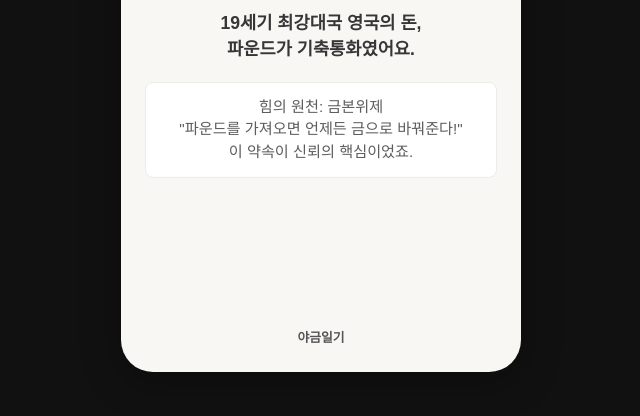
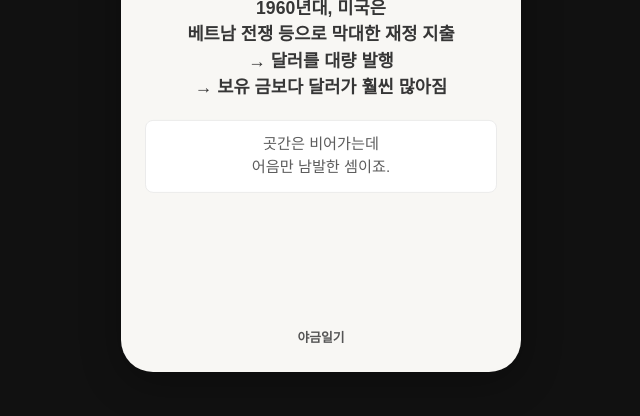
Before and after one commit to randy81ttz/Randy, a plain HTML site: page index.html in a window 1280 px wide. Shown: the part 384-800 px from the top of the page, without its empty margins (319-959 px from the left). Drawn offline with nearby package versions, Linux system fonts and the light colour scheme; a web font is replaced by a local one.

Commit message:
Update title and content for section 3

```diff
--- a/index.html
+++ b/index.html
@@ -3,7 +3,7 @@
 <head>
     <meta charset="UTF-8">
     <meta name="viewport" content="width=device-width, initial-scale=1.0">
-    <title>[2부] 달러, 왕좌에 오르다 (최종결정본)</title>
+    <title>[3부] 달러의 배신, 그리고 부활 (최종완성본)</title>
     <script src="https://cdn.tailwindcss.com"></script>
     <link href="https://fonts.googleapis.com/css2?family=Pretendard:wght@400;700;900&display=swap" rel="stylesheet">
     <style>
@@ -46,78 +46,78 @@
             type: 'title',
             duration: 4500,
             content: {
-                title: `[2부]<br>돈의 왕좌 게임<br><span class="highlight">달러는 어떻게<br>왕이 되었나?</span>`,
-                subtitle: "기축통화의 역사"
+                title: `[3부]<br>달러의 배신,<br><span class="highlight">그리고 부활</span>`,
+                subtitle: "시리즈의 하이라이트"
             }
         },
         {
             type: 'definition',
-            duration: 7000,
+            duration: 7500,
             content: {
-                icon: '🇬🇧👑',
-                title: '과거의 왕: 파운드',
-                description: '19세기 최강대국 영국의 돈,<br><strong>파운드</strong>가 기축통화였어요.',
-                analogy: '힘의 원천: 금본위제<br>"파운드를 가져오면 언제든 금으로 바꿔준다!"<br>이 약속이 신뢰의 핵심이었죠.'
+                icon: '📉',
+                title: '흔들리는 약속',
+                description: '1960년대, 미국은<br>베트남 전쟁 등으로 막대한 재정 지출<br><strong>→ 달러를 대량 발행<br>→ 보유 금보다 달러가 훨씬 많아짐</strong>',
+                analogy: '곳간은 비어가는데<br>어음만 남발한 셈이죠.'
             }
         },
         {
             type: 'definition',
             duration: 8000,
             content: {
-                icon: '⚔️',
-                title: '전쟁과 부의 이동',
-                description: '두 번의 세계대전을 거치며<br><strong>영국:</strong> 전쟁 비용으로 금 보유량 급감<br><strong>미국:</strong> 전쟁 물자를 팔아 막대한 금 축적',
-                analogy: '세계의 부가 영국에서 미국으로<br>이동하는 결정적 계기가 됩니다.'
+                icon: '🇫🇷🏦',
+                title: '"내 금 내놔!"',
+                description: '불안해진 다른 나라들(특히 프랑스)이<br><strong>달러를 금으로 바꿔달라 요구!</strong><br>미국 금 보유고가 급감하며<br><strong>위기 상황에 직면했어요.</strong>',
+                analogy: '\'달러 = 금\' 믿음이<br>깨지려던 순간!'
             }
         },
         {
             type: 'definition',
-            duration: 7000,
+            duration: 8500,
             content: {
-                icon: '🇺🇸✨',
-                title: '새로운 강자의 등장',
-                description: '전쟁이 끝날 무렵,<br><strong>전 세계 금의 2/3 이상이<br>미국으로!</strong>',
-                analogy: '미국은 누구도 넘볼 수 없는<br>경제 대국이 되었어요.'
+                icon: '💥',
+                title: '닉슨 쇼크 (1971)',
+                description: '결국 닉슨 대통령이 선언합니다.<br><strong>"더 이상 달러를 금으로 바꿔주지 않겠다!"</strong><br>금과의 약속을 일방적으로 파기한<br>이 사건이 \'닉슨 쇼크\'입니다.',
+                analogy: '브레튼 우즈 체제 붕괴.<br>금 없는 달러, 신뢰를 잃을 위기!'
             }
         },
         {
             type: 'definition',
-            duration: 8000,
+            duration: 8500,
             content: {
-                icon: '📜',
-                title: '브레튼 우즈 체제 (1944)',
-                description: '44개국 대표가 모여<br>전후 세계 경제 질서를 논의했어요.<br>미국이 제안합니다:<br><strong>"달러를 금과 연결하겠다!"</strong>',
-                analogy: '핵심 약속: "$35 = 금 1온스"<br>각국은 달러를 금처럼 믿게 되었죠.'
+                icon: '⛽️🤝',
+                title: '새로운 보증수표, 석유',
+                description: '금을 잃은 달러,<br>\'검은 황금\'에서 답을 찾습니다.<br><strong>1973년 오일쇼크</strong>로 유가 폭등!<br>미국은 산유국 맹주<br><strong>사우디와 협약</strong>을 맺어요.',
+                analogy: '미국: "우리가 안보를 보장할게. 대신..."'
             }
         },
         {
             type: 'definition',
-            duration: 7500,
+            duration: 9000,
             content: {
-                icon: '🔗',
-                title: '금환본위제',
-                description: '미국의 금을 믿고<br>전 세계가 달러를 쓰는 시스템,<br>이것이 <strong>금환본위제</strong>예요.',
-                analogy: '핵심 구조: 달러 ↔ 금 (고정)<br>각국 통화 ↔ 달러 (고정환율제)'
+                icon: '💵',
+                title: '페트로달러 탄생',
+                description: '<strong>"...모든 석유 거래는 오직 달러로만!"</strong><br>전 세계는 석유를 사려면<br>반드시 달러를 구해야 했죠.',
+                analogy: '이것이 \'페트로달러\' 시스템!<br>① 달러 수요 폭발<br>② 산유국은 그 달러로 미국 국채 매입<br>(달러가 다시 미국으로 순환)'
             }
         },
         {
             type: 'definition',
-            duration: 7000,
+            duration: 6500,
             content: {
-                icon: '👑',
-                title: '달러, 왕좌에 오르다',
-                description: '이렇게 달러는 금을 등에 업고<br>파운드를 밀어낸 뒤,<br><strong>새로운 기축통화</strong>가 되었습니다.',
-                analogy: '(다른 나라 돈) ↔ (달러) ↔ (금)<br>튼튼한 연결고리가 완성되었어요.'
+                icon: '🚀',
+                title: '화려한 부활',
+                description: '달러는 금과의 연결이 끊긴 위기를<br><strong>석유라는 새로운 기반으로 극복</strong>하고,<br>오히려 더 강력한 지위를 확립했습니다.',
+                analogy: '달러의 왕좌는<br>더욱 굳건해졌어요.'
             }
         },
         {
             type: 'definition',
-            duration: 5000,
+            duration: 4500,
             content: {
                 icon: '➡️',
                 title: '다음 이야기',
-                description: '금과 맺었던 굳건한 약속.<br>하지만 그 약속이 깨진다면?',
-                analogy: '3부: 달러의 배신, 그리고 부활'
+                description: '이토록 강력해진 달러는<br>미국에게 어떤<br>\'슈퍼파워\'를 안겨주었을까요?',
+                analogy: '4부: 달러의 압도적인 슈퍼파워'
             }
         }
     ];
```
